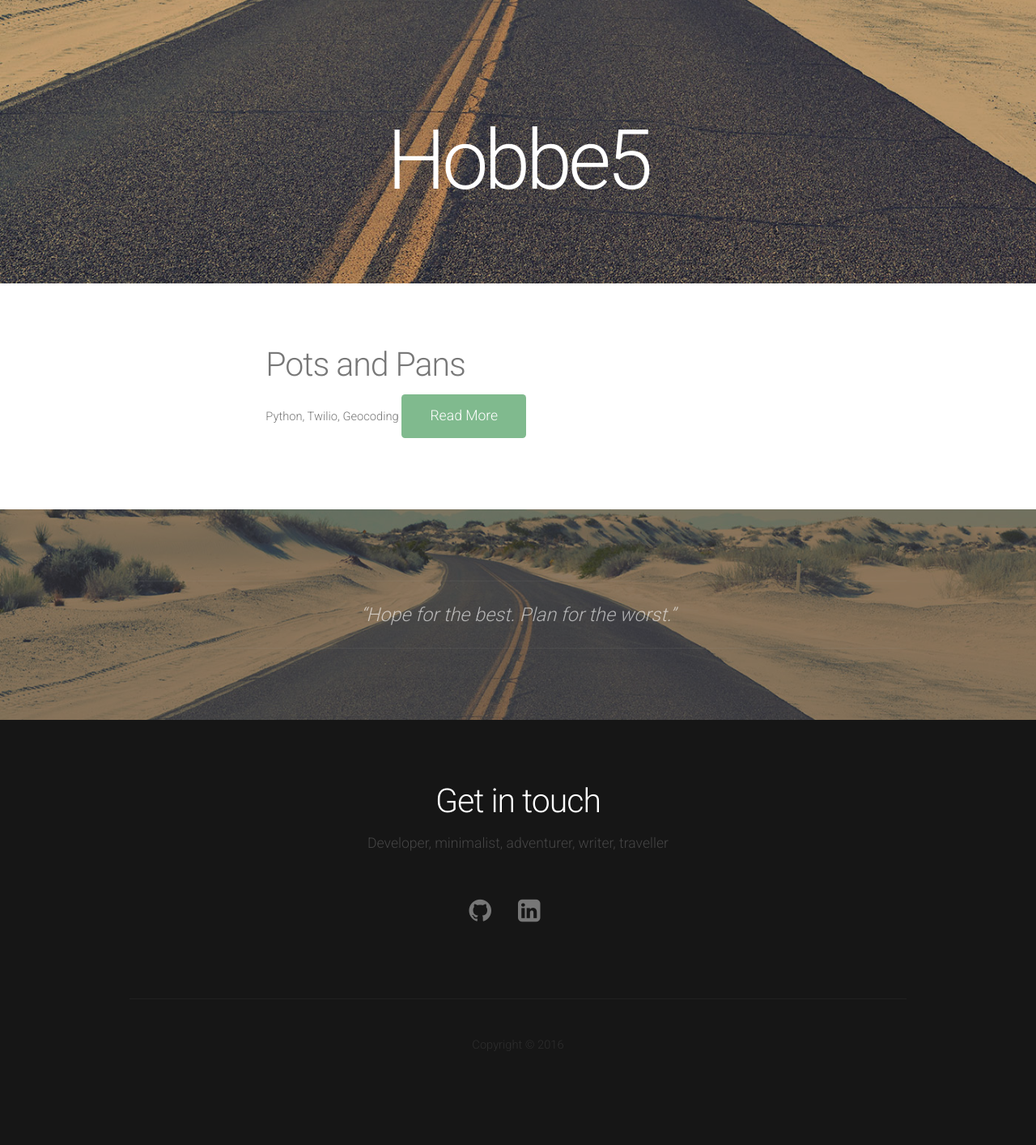
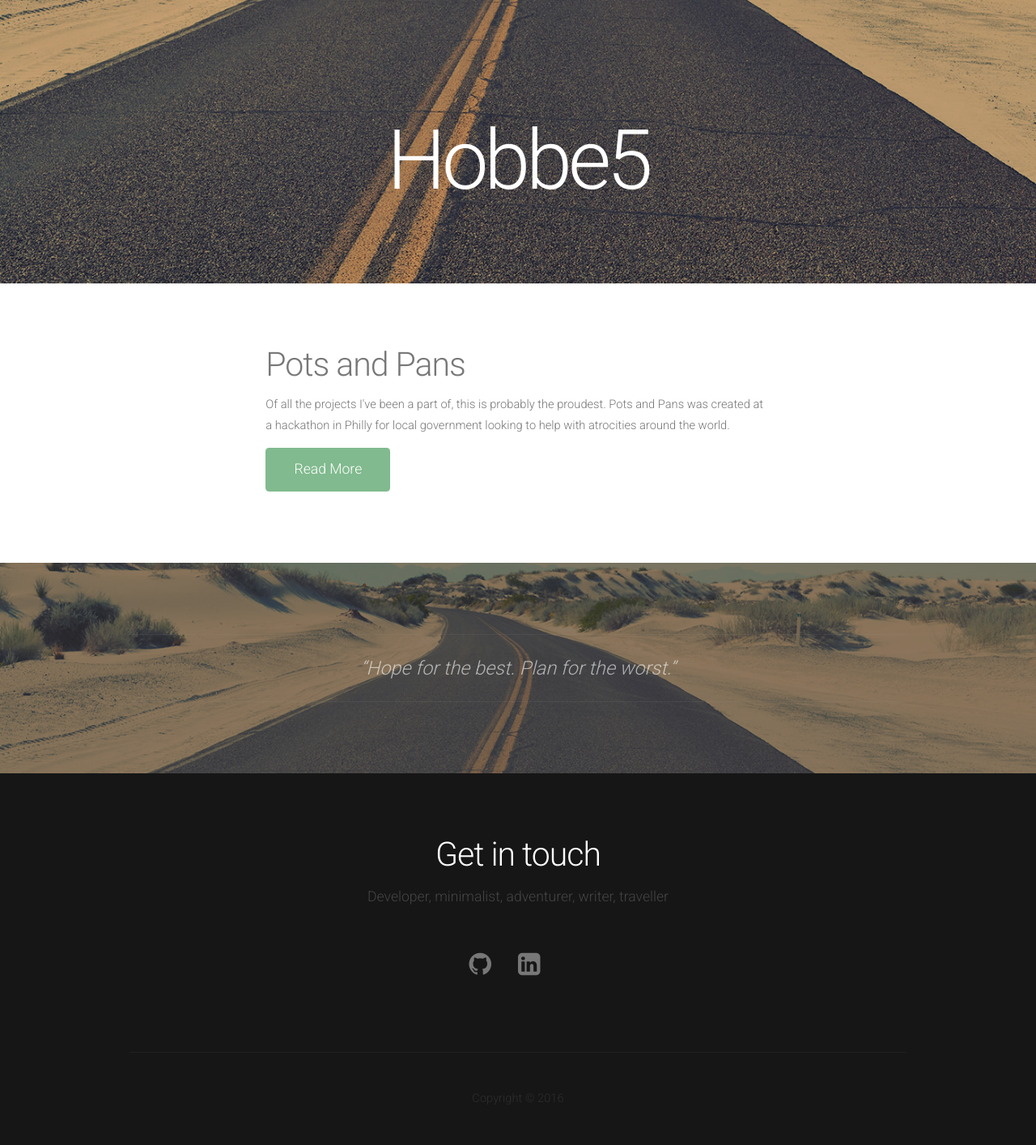
Before and after one commit to hobbe5/hobbe5.github.io, a Jekyll site: the page built from blog/projects.html, in a window 1280 px wide. Shown: the whole page at 81% size. Built offline with Jekyll 4.4.1, drawn with Linux system fonts in a browser that asks for light colours; nearby versions of some CDN libraries; before the commit the page ends 1348 px from its top, so only the background shows below that.

Commit message:
Project page fix

```diff
--- a/_posts/2012-03-18-pots-and-pans.md
+++ b/_posts/2012-03-18-pots-and-pans.md
@@ -2,7 +2,6 @@
 title: Pots and Pans
 category: project
 layout: post
-tech: Python, Twilio, Geocoding
 ---
 
 <p>Of all the projects I've been a part of, this is probably the proudest. Pots and Pans was created at a hackathon in Philly for local government looking to help with atrocities around the world.</p>
--- a/blog/projects.html
+++ b/blog/projects.html
@@ -12,7 +12,7 @@ layout: default
 					<header>
 						<h2>{{ post.title }}</h2>
 					</header>
-					{{ post.tech }}
+					{{ post.excerpt }}
 					<a href="{{ site.prefix }}{{ post.url }}" class="button button-style1">Read More</a>
 				</section>
 			</div>
```
